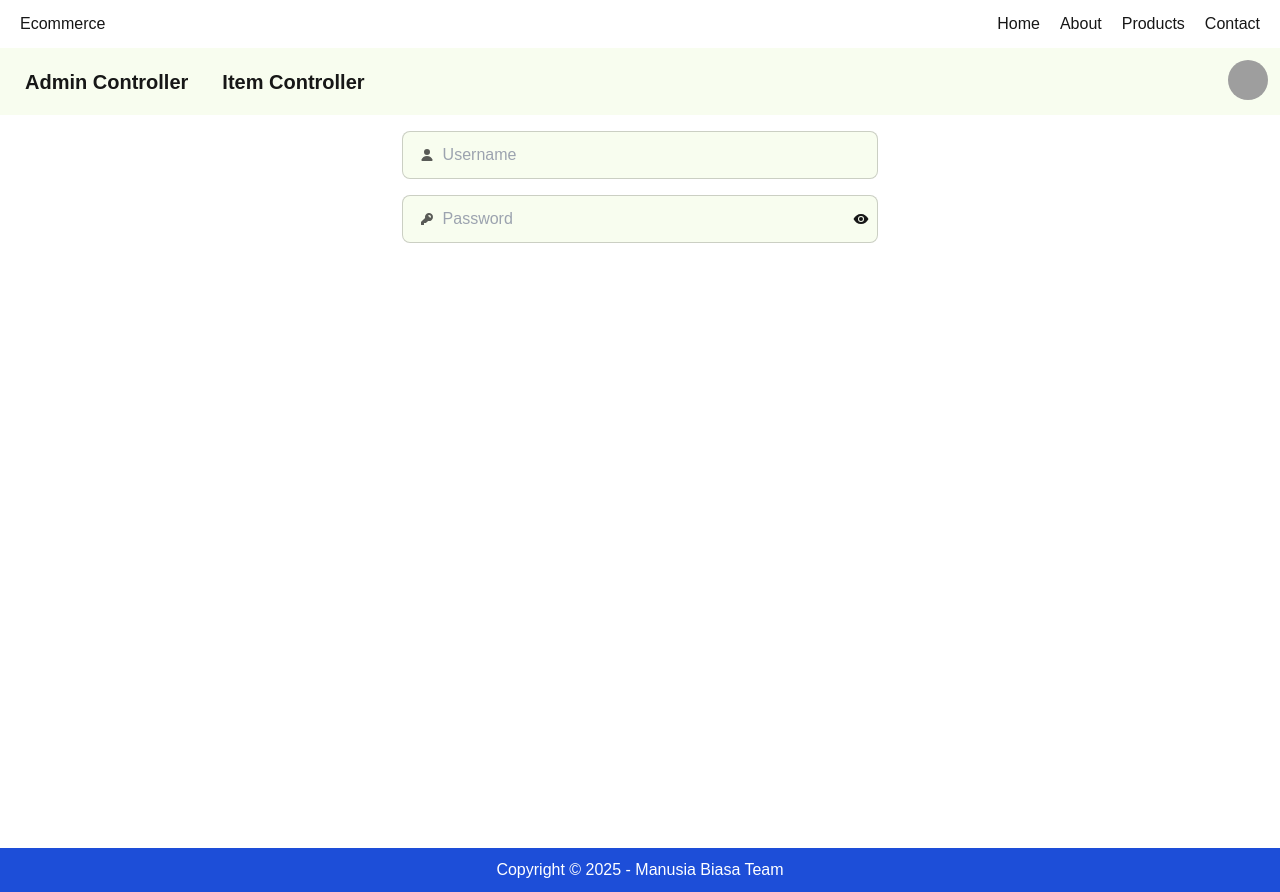
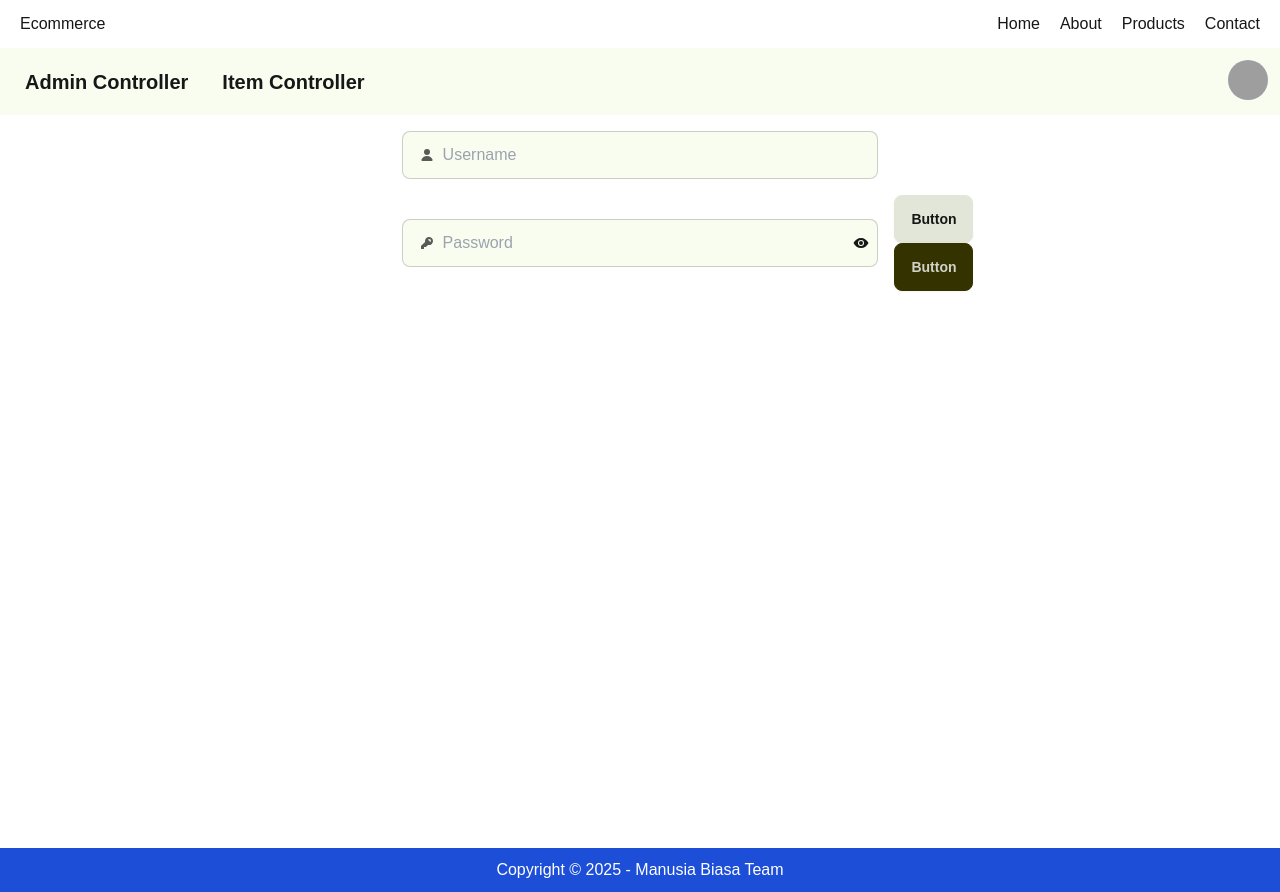
Before and after one commit to Deoca27/manusia-biasa, a Next.js app: page /admin/add in a window 1280 px wide. Built offline with nearby package versions, Linux system fonts and the light colour scheme; grey boxes are pictures that could not be loaded.

Commit message:
jhoshe: membuat 2 button yg digunakan untuk simpan dan batal

```diff
--- a/app/admin/add/page.tsx
+++ b/app/admin/add/page.tsx
@@ -1,5 +1,6 @@
 "use client";
 
+import Link from "next/link";
 import { useState } from "react";
 
 export default function AddPage() {
@@ -64,6 +65,9 @@ export default function AddPage() {
                         )}
                     </button>
                 </label>
+                <div className=""><button className="btn">Button</button>
+                    <Link href={"/admin"} className="btn btn-neutral">Button</Link>
+                </div>
             </div>
         </>
     );
```
